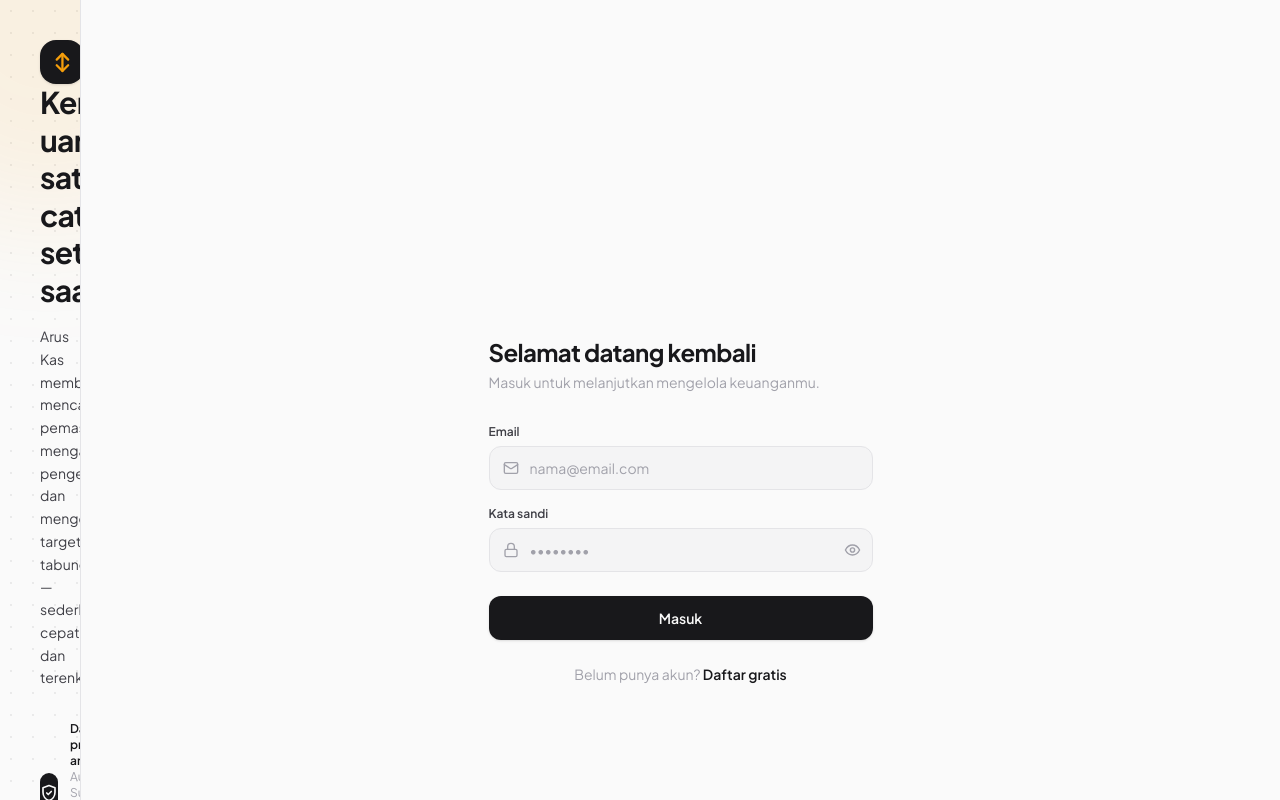
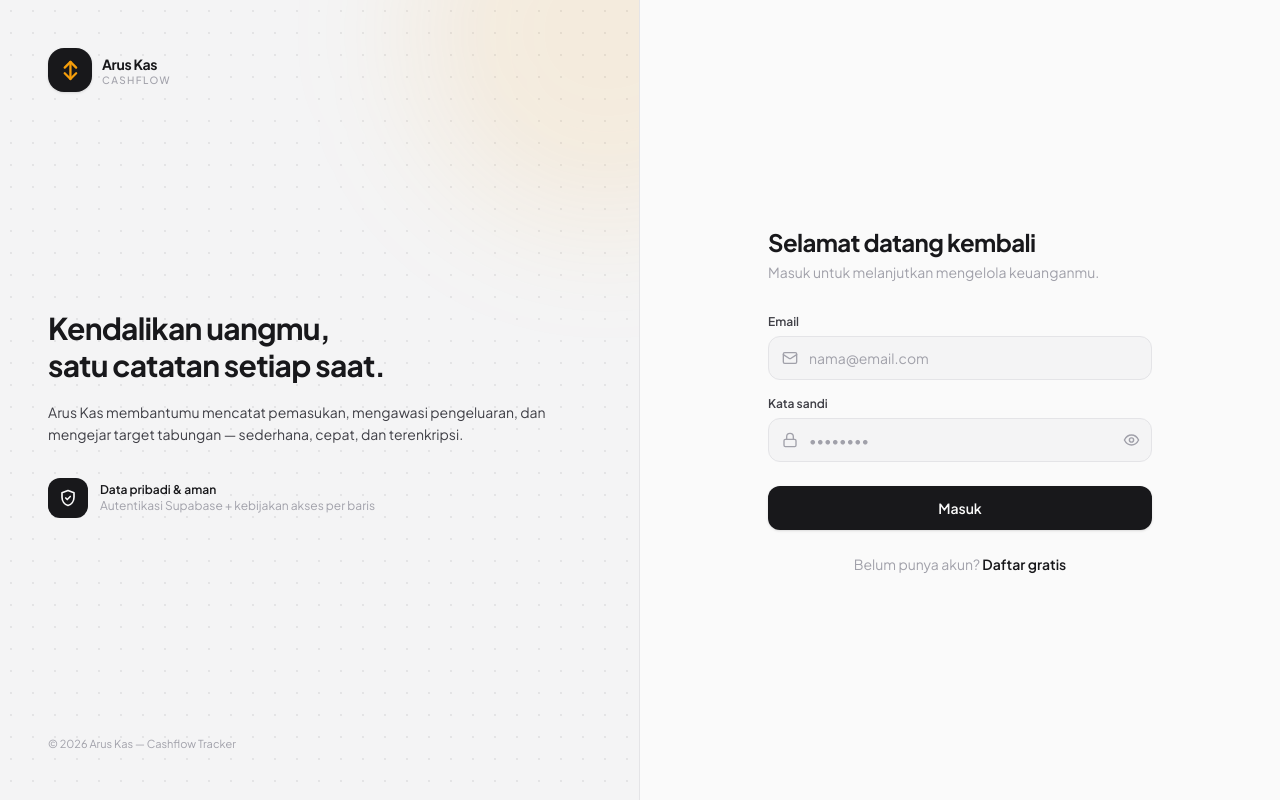
Before and after one commit to RikijVerse/cashflow-tracker, a React (Vite) app: page /login in a window 1280 px wide. Shown: the top 800 px of the page. Built offline with nearby package versions, Linux system fonts and the light colour scheme; no server answers.

Commit message:
fix: rapikan layout split-screen halaman login agar responsif

```diff
--- a/src/components/AuthShell.tsx
+++ b/src/components/AuthShell.tsx
@@ -3,16 +3,16 @@ import { Logo } from './Logo'
 
 export function AuthShell({ children }: { children: ReactNode }) {
   return (
-    <div className="flex min-h-dvh bg-bg">
+    <div className="grid min-h-screen grid-cols-1 bg-bg lg:grid-cols-2">
       {/* Panel kiri (desktop) */}
-      <div className="relative hidden flex-1 flex-col justify-between overflow-hidden border-r border-line p-10 lg:flex">
+      <div className="relative hidden flex-col justify-between overflow-hidden border-r border-line bg-muted p-12 lg:flex">
         <div className="bg-dots absolute inset-0 opacity-60" />
         <div className="absolute -right-40 -top-40 size-96 rounded-full bg-accent/10 blur-3xl" />
         <div className="relative">
           <Logo size={44} />
         </div>
 
-        <div className="relative max-w-md">
+        <div className="relative max-w-lg">
           <p className="text-3xl font-bold leading-tight tracking-tight text-ink text-balance">
             Kendalikan uangmu, satu catatan setiap saat.
           </p>
@@ -41,7 +41,7 @@ export function AuthShell({ children }: { children: ReactNode }) {
       </div>
 
       {/* Panel form */}
-      <div className="flex w-full items-center justify-center px-4 py-10 sm:px-8">
+      <div className="flex w-full items-center justify-center p-8">
         <div className="w-full max-w-sm animate-slide-up">
           <div className="mb-8 flex items-center justify-center lg:hidden">
             <Logo size={42} />
--- a/src/index.css
+++ b/src/index.css
@@ -39,6 +39,7 @@
   --color-surface: var(--app-surface);
   --color-surface-2: var(--app-surface-2);
   --color-surface-3: var(--app-surface-3);
+  --color-muted: var(--app-surface-2);
   --color-line: var(--app-line);
   --color-line-strong: var(--app-line-strong);
   --color-ink: var(--app-ink);
```
